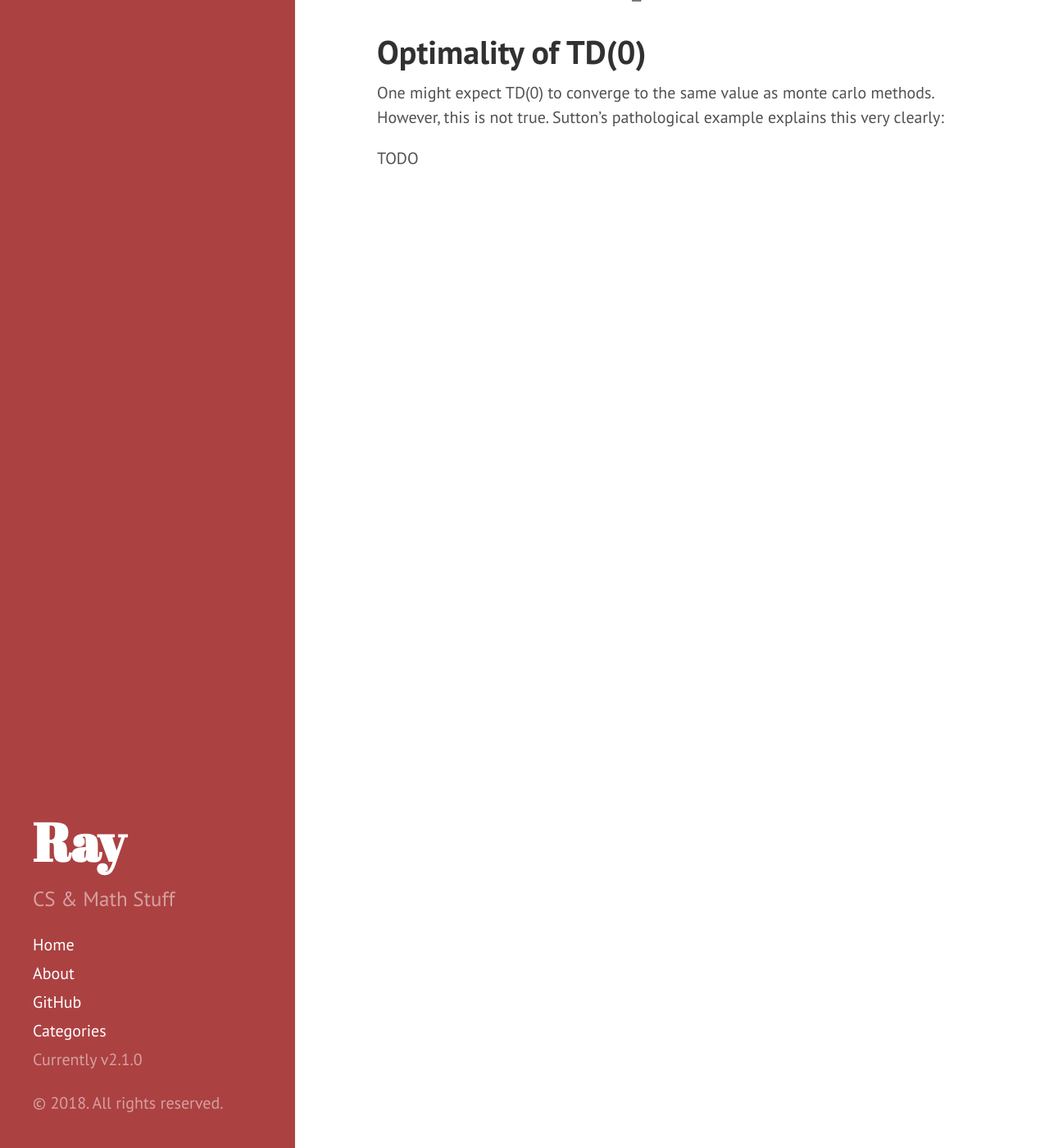
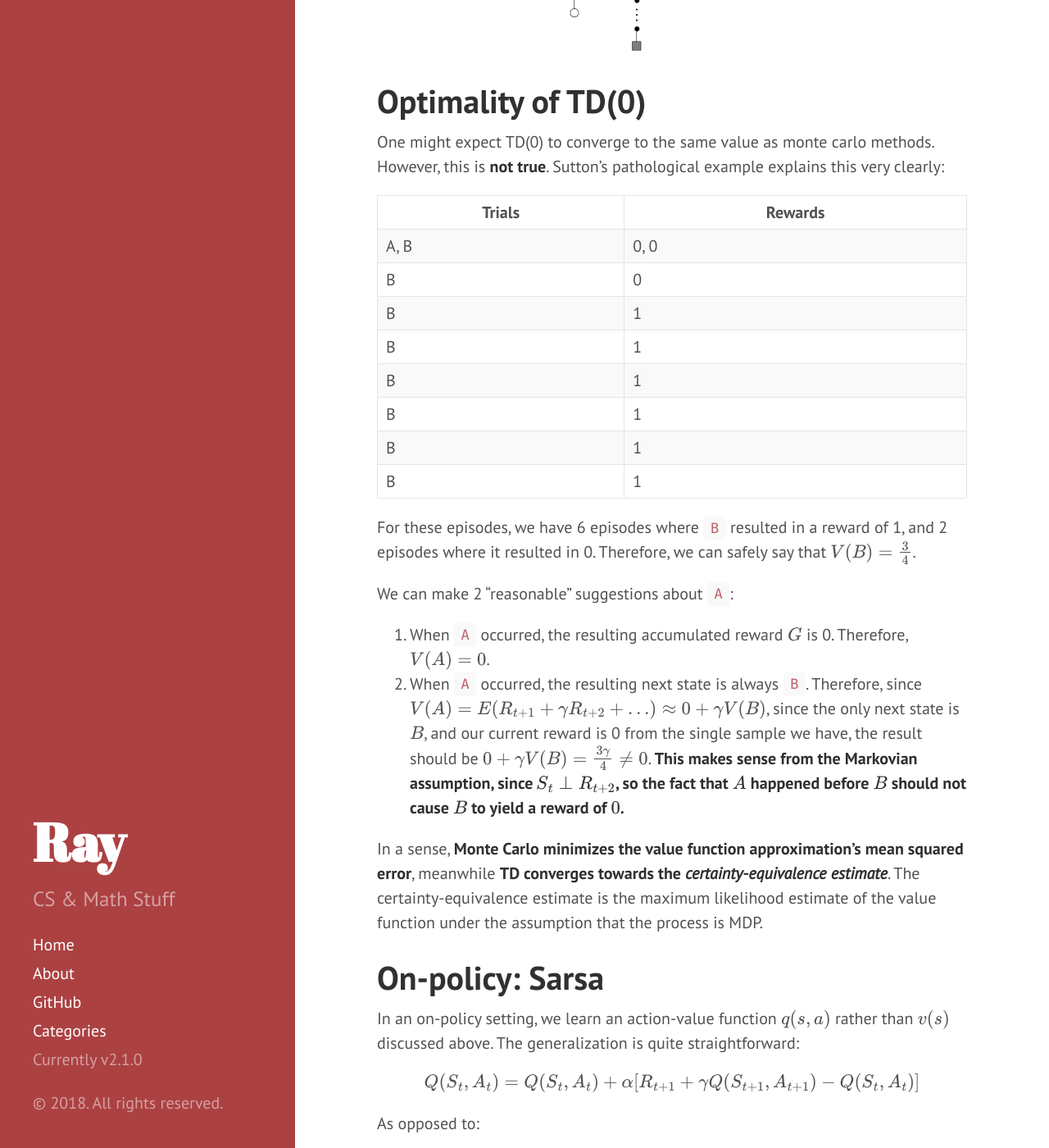
Before and after one commit to OneRaynyDay/oneraynyday.github.io, a Jekyll site: the page built from _posts/2018-09-30-Reinforcement-Learning-TD.md, in a window 1280 px wide and 1400 px high, scrolled down 3545 px. Shown: the whole window at 82% size. Built offline with Jekyll 4.4.1, drawn with Linux system fonts in a browser that asks for light colours; formulas are drawn with MathJax 3; some of the changed text lies outside the part shown.

Commit message:
Updating files

```diff
--- a/_posts/2018-09-30-Reinforcement-Learning-TD.md
+++ b/_posts/2018-09-30-Reinforcement-Learning-TD.md
@@ -107,6 +107,52 @@ Thus, TD and Monte Carlo both _approximate $V(S_t)$ via sampling because the exp
 
 # Optimality of TD(0)
 
-One might expect TD(0) to converge to the same value as monte carlo methods. However, this is not true. Sutton's pathological example explains this very clearly:
+One might expect TD(0) to converge to the same value as monte carlo methods. However, this is **not true**. Sutton's pathological example explains this very clearly:
 
-TODO
+| Trials | Rewards |
+|-------|----------|
+|A, B   |0, 0      |
+|B      |0         |
+|B      |1         |
+|B      |1         |
+|B      |1         |
+|B      |1         |
+|B      |1         |
+|B      |1         |
+
+For these episodes, we have 6 episodes where `B` resulted in a reward of 1, and 2 episodes where it resulted in 0. Therefore, we can safely say that $V(B) = \frac{3}{4}$.
+
+We can make 2 "reasonable" suggestions about `A`:
+
+1. When `A` occurred, the resulting accumulated reward $G$ is 0. Therefore, $V(A) = 0$.
+2. When `A` occurred, the resulting next state is always `B`. Therefore, since $V(A) = E(R_{t+1} + \gamma R_{t+2} + ... ) \approx 0 + \gamma V(B)$, since the only next state is $B$, and our current reward is 0 from the single sample we have, the result should be $0 + \gamma V(B) = \frac{3 \gamma}{4} \neq 0$. **This makes sense from the Markovian assumption, since $S_t \perp R_{t+2}$, so the fact that $A$ happened before $B$ should not cause $B$ to yield a reward of $0$.**
+
+In a sense, **Monte Carlo minimizes the value function approximation's mean squared error**, meanwhile **TD converges towards the _certainty-equivalence estimate_**. The certainty-equivalence estimate is the maximum likelihood estimate of the value function under the assumption that the process is MDP.
+
+# On-policy: Sarsa
+
+In an on-policy setting, we learn an action-value function $q(s,a)$ rather than $v(s)$ discussed above. The generalization is quite straightforward:
+
+$$
+Q(S_t, A_t) = Q(S_t, A_t) + \alpha [ R_{t+1} + \gamma Q(S_{t+1}, A_{t+1}) - Q(S_t, A_t)]
+$$
+
+As opposed to:
+
+$$
+V(S_t) = V(S_t) + \alpha [ R_{t+1} + \gamma V(S_{t+1}) - V(S_t)]
+$$
+
+The reason we call this algorithm **Sarsa** is because it is a sequence of _State, Action, Reward, State, Action_. Just like any on-policy RL algorithm, we estimate $q_\pi$ for some $\pi$. This $\pi$ is some policy that outputs probability of actions based off of the current state.
+
+As always, on-policy algorithms may not explore enough of the search space and lead to a suboptimal answer, or get stuck in its current policy forever and fail to terminate. As a result, we usually use $\epsilon$-greedy policy $\pi$, to select all other actions with a small probability $\epsilon$.
+
+# Off-policy: Q-learning
+
+The corresponding off-policy variant of Sarsa is called Q-learning, and it is defined by the update rule:
+
+$$
+Q(S_t, A_t) = Q(S_t, A_t) + \alpha [ R_{t+1} + \gamma max_a Q(S_{t+1}, a) - Q(S_t, A_t) ]
+$$
+
+The only difference here is that instead of approximating $G_t$ with $R_{t+1} + \gamma Q(S_{t+1}, A_{t+1})$, in which $A_{t+1}$ is picked from an $\epsilon$-greedy policy, we are picking the actual optimal action which is $max_a Q(S_{t+1}, a)$. This is an _off-policy_ TD control algorithm because we are using $\epsilon$-greedy for simulation, but we are approximating $Q$ with the actual $argmax$.
```
